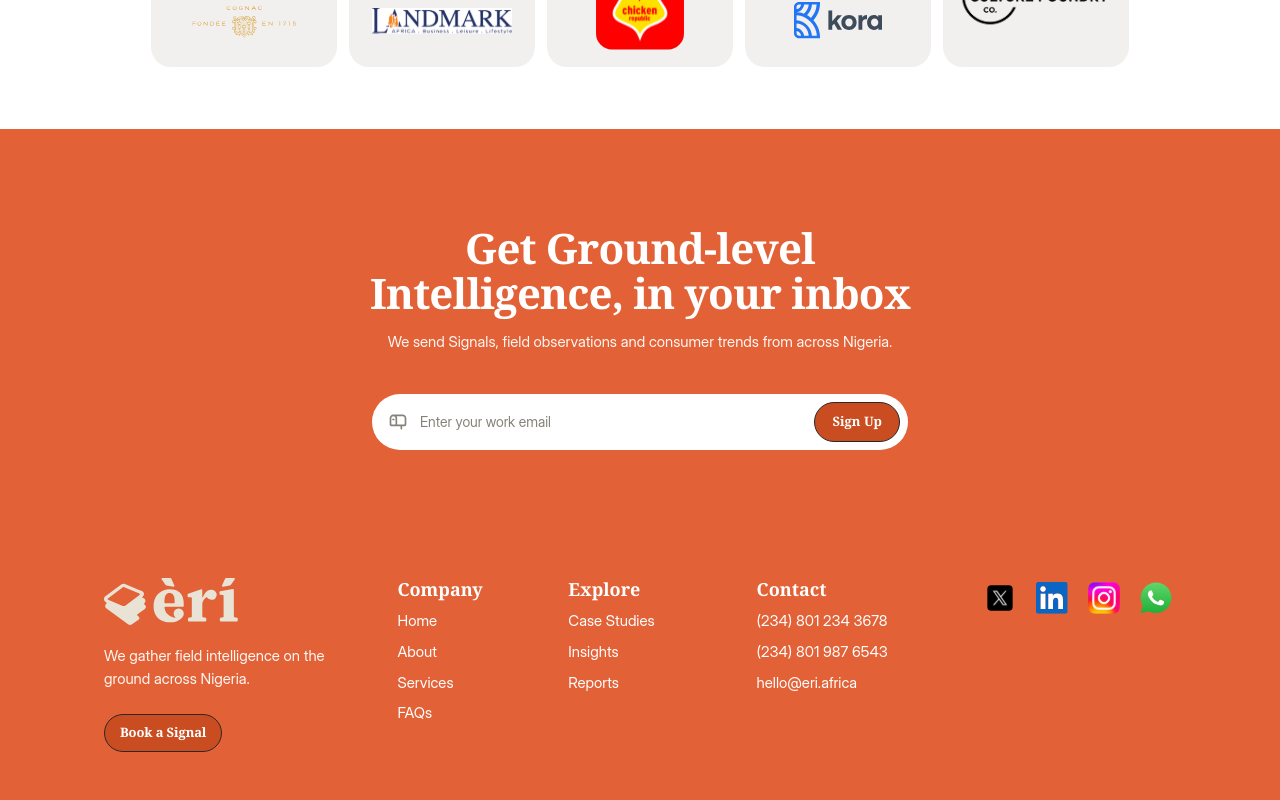
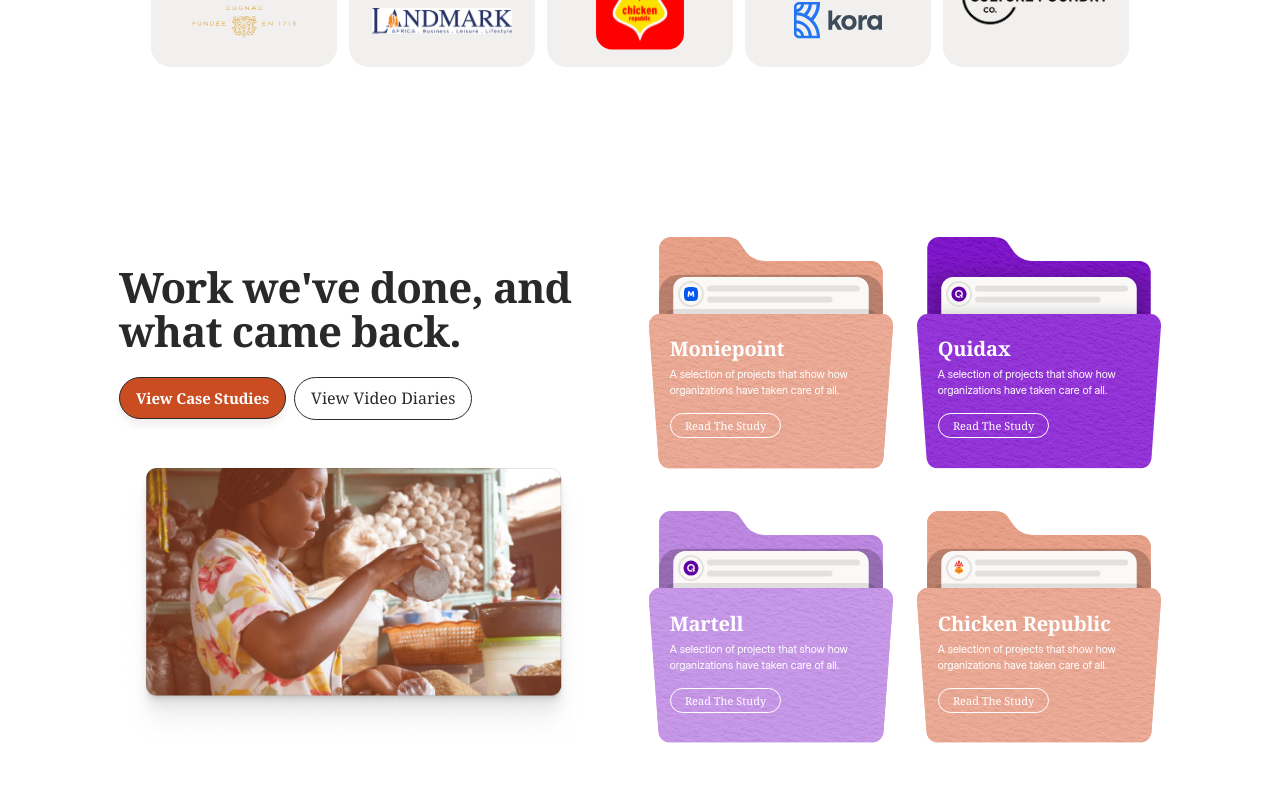
Before and after one commit to Malokunlabs/eri, a Next.js app: page / in a window 1280 px wide. Shown: the part 1060-1860 px from the top of the page. Built offline with nearby package versions, Linux system fonts and the light colour scheme.

Commit message:
feat(home): add work showcase section

```diff
--- a/src/app/page.tsx
+++ b/src/app/page.tsx
@@ -1,11 +1,13 @@
 import { BrandsSection } from "@/components/home/brands-section";
 import { HeroSection } from "@/components/home/hero-section";
+import { WorkDoneSection } from "@/components/home/work-done-section";
 
 export default function Home() {
   return (
     <main id="main-content">
       <HeroSection />
       <BrandsSection />
+      <WorkDoneSection />
     </main>
   );
 }
--- /dev/null
+++ b/src/components/home/work-done-section.tsx
@@ -0,0 +1,105 @@
+import Image from "next/image";
+import Link from "next/link";
+
+import { Container } from "@/components/ui/container";
+
+type Study = {
+  company: string;
+  folder: string;
+};
+
+const studies: Study[] = [
+  {
+    company: "Moniepoint",
+    folder: "/images/small-folders/orange-file1.svg",
+  },
+  {
+    company: "Quidax",
+    folder: "/images/small-folders/purple-folder1.png",
+  },
+  {
+    company: "Martell",
+    folder: "/images/small-folders/purple-folder2.svg",
+  },
+  {
+    company: "Chicken Republic",
+    folder: "/images/small-folders/orange-folder2.svg",
+  },
+];
+
+function StudyFolder({ study }: { study: Study }) {
+  return (
+    <article className="relative aspect-[244/232] w-full">
+      <Image
+        src={study.folder}
+        alt=""
+        fill
+        sizes="(max-width: 1023px) 45vw, 244px"
+        className="object-contain"
+      />
+
+      <div className="absolute inset-x-[8.5%] top-[43%] text-eri-white">
+        <h3 className="font-display text-[clamp(12px,3.4vw,20px)] font-semibold leading-tight tracking-[-0.01em]">
+          {study.company}
+        </h3>
+        <p className="mt-[3%] max-w-[195px] text-[clamp(7px,1.85vw,11px)] leading-[1.45]">
+          A selection of projects that show how organizations have taken care
+          of all.
+        </p>
+        <Link
+          href="#"
+          className="mt-[7%] inline-flex min-h-5 items-center justify-center rounded-full border border-eri-white px-[7%] py-[3%] font-display text-[clamp(7px,1.85vw,11px)] leading-none transition-colors hover:bg-white/15 focus-visible:outline-2 focus-visible:outline-offset-2 focus-visible:outline-eri-white"
+        >
+          Read The Study
+        </Link>
+      </div>
+    </article>
+  );
+}
+
+export function WorkDoneSection() {
+  return (
+    <section
+      aria-labelledby="work-done-heading"
+      className="bg-eri-white py-12 text-eri-dark lg:pb-16 lg:pt-[108px]"
+    >
+      <Container
+        size="work"
+        className="grid gap-5 lg:grid-cols-[470px_512px] lg:gap-[60px]"
+      >
+        <div className="lg:pt-7">
+          <h2
+            id="work-done-heading"
+            className="max-w-[470px] font-display text-[34px] font-semibold leading-[1.05] tracking-[-0.02em] sm:text-[40px] lg:text-[42px]"
+          >
+            Work we&apos;ve done, and what came back.
+          </h2>
+
+          <div className="mt-6 flex flex-wrap items-center gap-2">
+            <Link href="#" className="eri-pill eri-pill--primary">
+              View Case Studies
+            </Link>
+            <Link href="#" className="eri-pill bg-eri-white px-4 py-[11px] text-eri-dark">
+              View Video Diaries
+            </Link>
+          </div>
+
+          <Image
+            src="/images/workdone/workdone-image.png"
+            alt="A market researcher examining goods at a local market"
+            width={552}
+            height={331}
+            sizes="(max-width: 1023px) calc(100vw - 24px), 470px"
+            className="mt-8 h-auto w-full lg:mt-12 lg:w-[470px]"
+          />
+        </div>
+
+        <div className="grid grid-cols-2 gap-x-3 gap-y-3 lg:gap-x-6 lg:gap-y-9">
+          {studies.map((study) => (
+            <StudyFolder key={study.company} study={study} />
+          ))}
+        </div>
+      </Container>
+    </section>
+  );
+}
```
Also changed, not shown: public/images/workdone/workdone-image.png (added).
